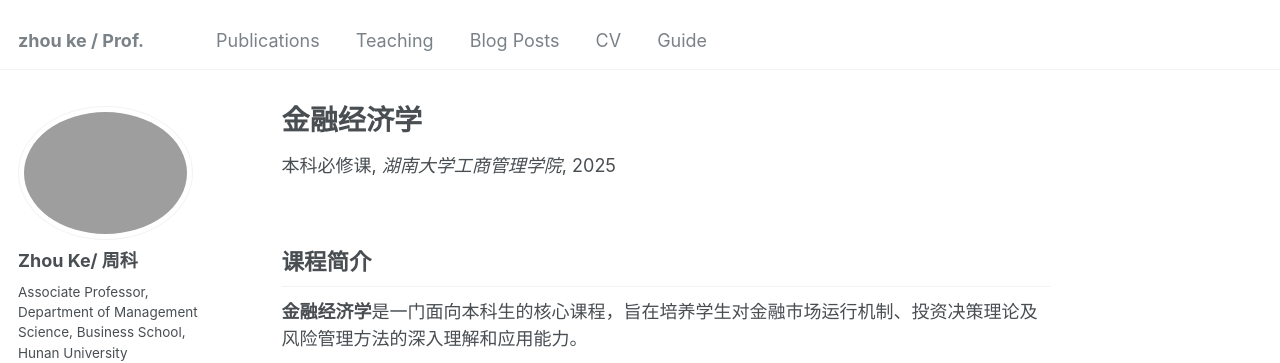
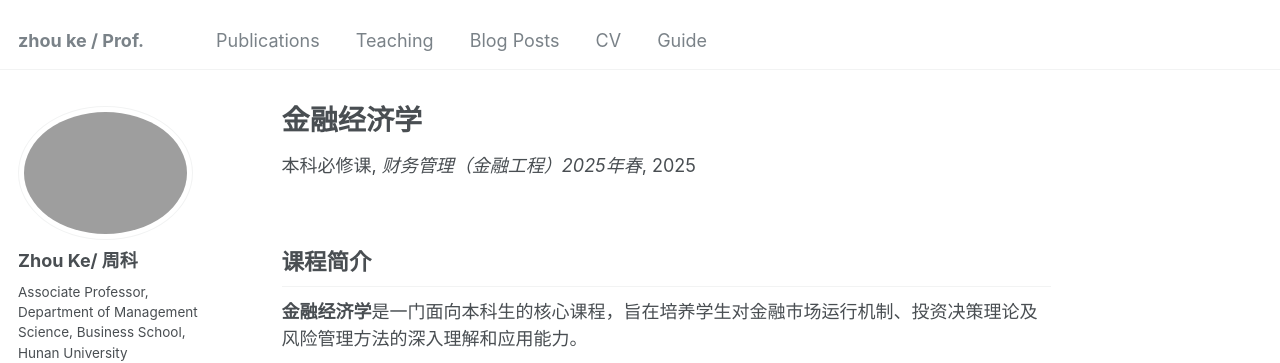
Before and after one commit to hustzhke/hustzhke.github.io, a Jekyll site: the page built from _teaching/2025-spring-teaching-2.md, in a window 1280 px wide and 900 px high. Shown: the top 363 px of the window. Built offline with Jekyll 4.4.1, drawn with Linux system fonts in a browser that asks for light colours; some web fonts are replaced.

Commit message:
课程更新

```diff
--- a/_teaching/2025-spring-teaching-2.md
+++ b/_teaching/2025-spring-teaching-2.md
@@ -2,7 +2,7 @@
 title: "金融经济学"
 type: "本科必修课"
 permalink: /teaching/financial-economics
-venue: "湖南大学工商管理学院"
+venue: "财务管理（金融工程）2025年春"
 date: 2025-01-01
 instructor: "周科"
 teaching_hours: 48
```
Also changed, not shown: _teaching/2025-spring-teaching-1.md (renamed from _teaching/2015-spring-teaching-2.md, +1 -1 lines).
